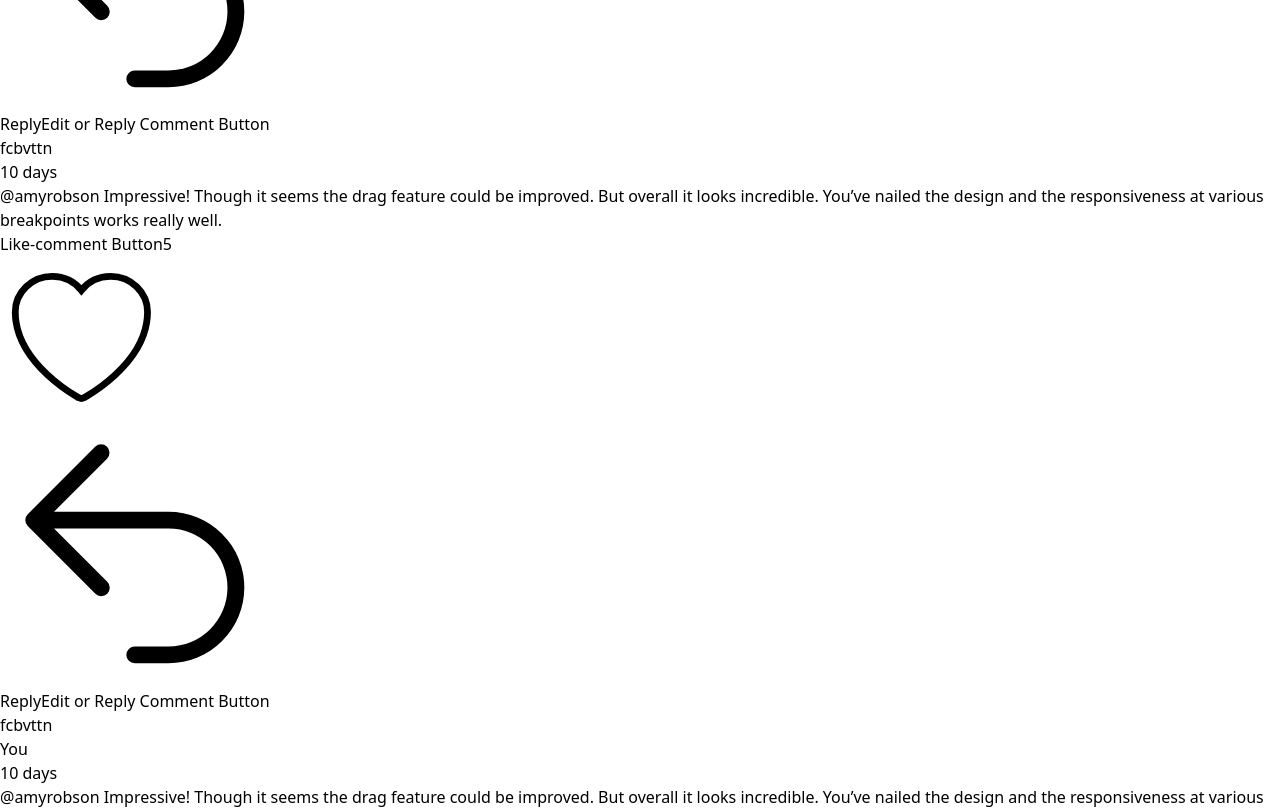
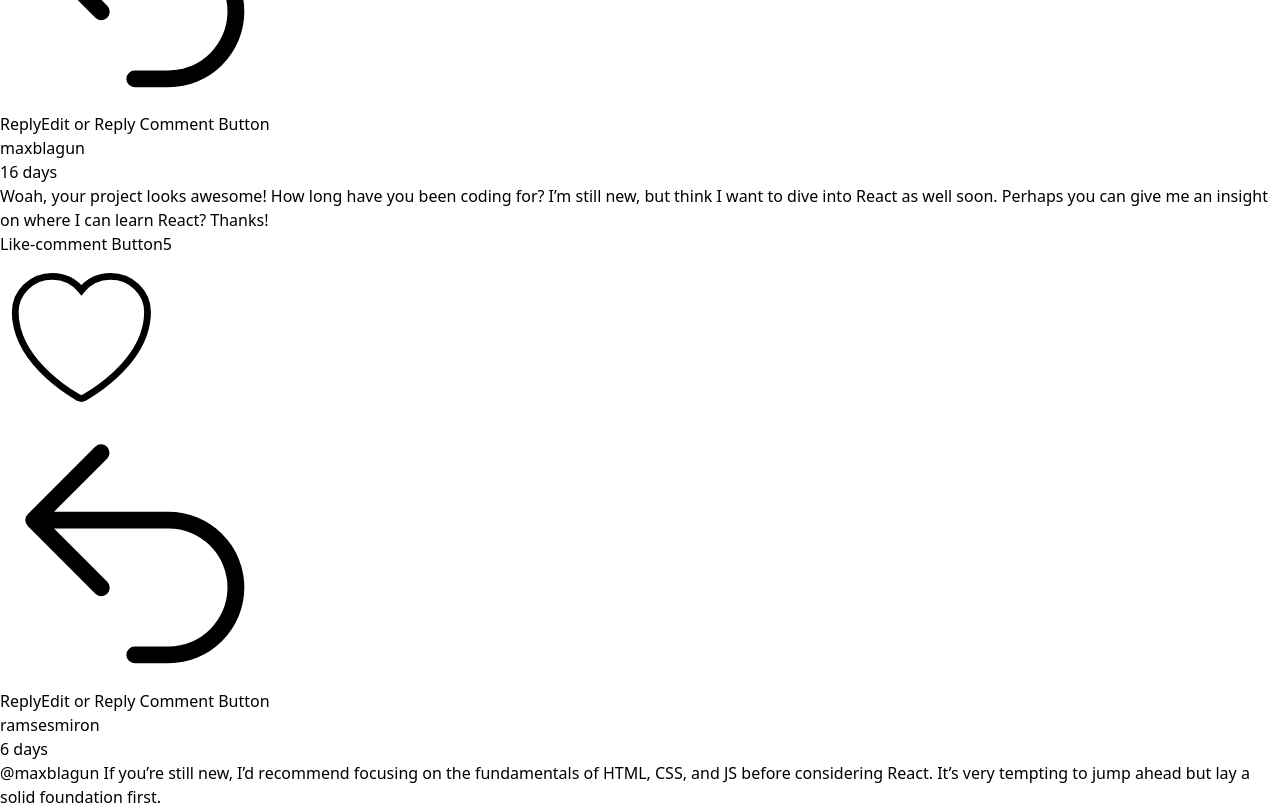
Before and after one commit to fcbvttn123/react-interactive-comment-section, a React (Vite) app: page / in a window 1280 px wide. Shown: the part 440-1249 px from the top of the page. Built offline with nearby package versions, Linux system fonts and the light colour scheme.

Commit message:
Hard-code Version is almost Done. Image left

```diff
--- a/src/App.jsx
+++ b/src/App.jsx
@@ -5,11 +5,16 @@ import { CommentCard } from './components/CommentCard'
 function App() {
   return (
     <div className='bg-slate-200 p-4'>
-        <CommentCard isYou={false} commenter={null} commentOwnerName={"amyrobson"}>
-          <CommentCard commenter={"amyrobson"} commentOwnerName={"fcbvttn "}/>
-          <CommentCard commenter={"amyrobson"} isYou={true} commentOwnerName={"fcbvttn "}/>
-        </CommentCard>
-        <AddComment />
+
+      <CommentCard commentOwnerName='amyrobson' createdAt={(new Date(2024, 1, 2, 12, 30, 0, 0)).getTime()} commentLikeNumber={12} commentContent='Impressive! Though it seems the drag feature could be improved. But overall it looks incredible. You’ve nailed the design and the responsiveness at various breakpoints works really well.' />
+
+      <CommentCard commentOwnerName='maxblagun' createdAt={(new Date(2024, 1, 25, 12, 30, 0, 0)).getTime()} commentLikeNumber={5} commentContent='Woah, your project looks awesome! How long have you been coding for? I’m still new, but think I want to dive into React as well soon. Perhaps you can give me an insight on where I can learn React? Thanks!'>
+        <CommentCard referToOthers={"maxblagun"} commentOwnerName='ramsesmiron' createdAt={(new Date(2024, 2, 6, 12, 30, 0, 0)).getTime()} commentLikeNumber={4} commentContent='If you’re still new, I’d recommend focusing on the fundamentals of HTML, CSS, and JS before considering React. It’s very tempting to jump ahead but lay a solid foundation first.' />
+        <CommentCard referToOthers={"amyrobson"} isYou={true} commentOwnerName={"fcbvttn"} createdAt={(new Date(2024, 2, 11, 12, 30, 0, 0)).getTime()} commentContent='I couldn’t agree more with this. Everything moves so fast and it always seems like everyone knows the newest library/framework. But the fundamentals are what stay constant.' />
+      </CommentCard>
+
+      <AddComment />
+
     </div>
   )
 }
--- a/src/components/CommentCard.jsx
+++ b/src/components/CommentCard.jsx
@@ -2,7 +2,7 @@ import { CommentLikes } from "./CommentLikes";
 import { ArrowUturnLeftIcon, TrashIcon, PencilIcon } from '@heroicons/react/24/solid'
 import { formatDistanceToNowStrict  } from "date-fns";
 
-export function CommentCard({children, commentOwnerName="anonymous", isYou = false, commenter=null, createdAt=(new Date(2024, 2, 2, 12, 30, 0, 0)).getTime()}) {
+export function CommentCard({children, commentOwnerName="anonymous", commentOwnerImage="", isYou = false, referToOthers=null, createdAt=(new Date(2024, 2, 2, 12, 30, 0, 0)).getTime(), commentContent="", commentLikeNumber=0}) {
     return (
         <div>
             {/* Card */}
@@ -14,10 +14,10 @@ export function CommentCard({children, commentOwnerName="anonymous", isYou = fal
                     {createdAt && <p className="text-slate-600">{formatDistanceToNowStrict(createdAt)}</p>}
                 </div>
                 <p className="text-slate-600 my-2">
-                    {commenter && <span className="text-indigo-700 font-bold">@{commenter}</span>} Impressive! Though it seems the drag feature could be improved. But overall it looks incredible. You’ve nailed the design and the responsiveness at various breakpoints works really well.
+                    {referToOthers && <span className="text-indigo-700 font-bold">@{referToOthers}</span>} {commentContent}
                 </p>
                 <div className="flex items-center justify-between">
-                    <CommentLikes likeNumbers={5}/>
+                    <CommentLikes likeNumbers={commentLikeNumber}/>
                     <div className="flex items-center gap-x-4">
                         {isYou && <button className="flex items-center">
                             <TrashIcon aria-hidden="true" className="w-6 h-4 text-red-500"/>
--- a/src/components/CommentLikes.jsx
+++ b/src/components/CommentLikes.jsx
@@ -1,7 +1,7 @@
 import { HeartIcon } from '@heroicons/react/24/solid'
 import { useRef, useState } from 'react'
 
-export function CommentLikes({likeNumbers=12}) {
+export function CommentLikes({likeNumbers=0}) {
 
     const [liked, setLike] = useState(false)
     const refData_LikeNumbers = useRef(likeNumbers)
```
